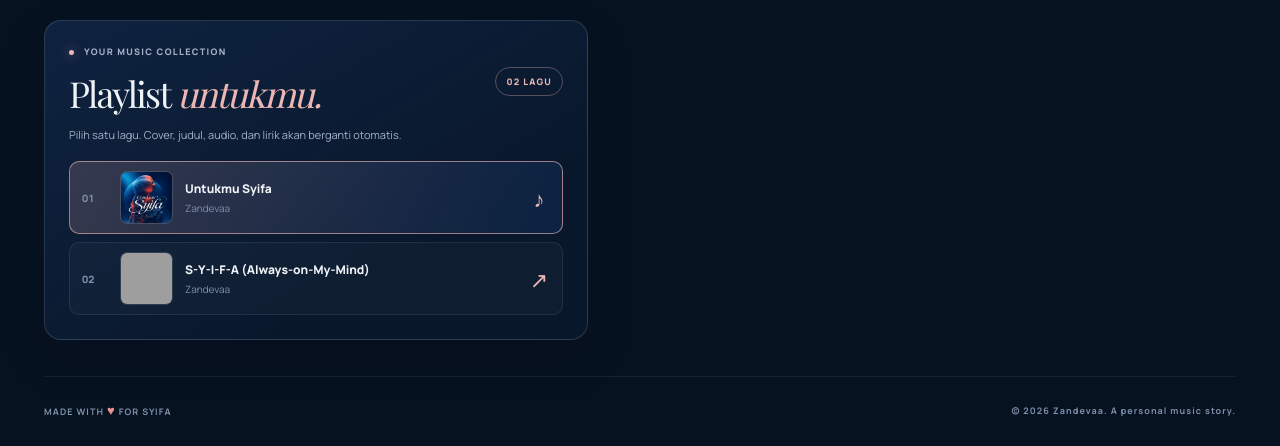
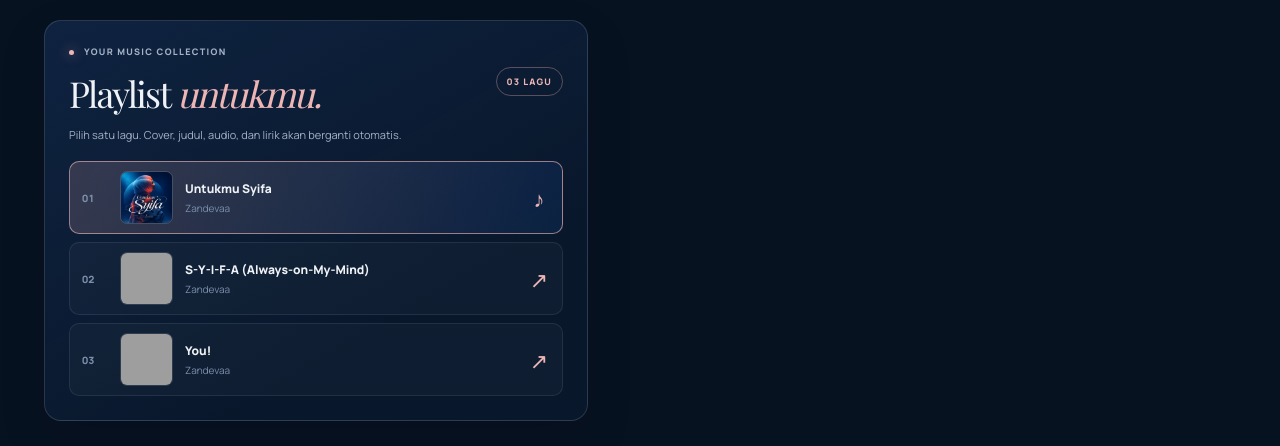
Before and after one commit to fauzanmsc/zandevaa-music, a plain HTML site: page index.html in a window 1280 px wide. Shown: the part 1133-1579 px from the top of the page. Drawn offline with nearby package versions, Linux system fonts and the light colour scheme; no server answers; grey boxes are pictures that could not be loaded; animation ran at ten frames a second; a web font is replaced by a local one.

Commit message:
feat: add new song You! to playlist with assets and lyrics

```diff
--- a/index.html
+++ b/index.html
@@ -86,7 +86,7 @@
             <div class="eyebrow playlist-eyebrow"><span class="eyebrow-dot"></span> YOUR MUSIC COLLECTION</div>
             <h2 id="playlistHeading">Playlist <em>untukmu.</em></h2>
           </div>
-          <span class="playlist-count" id="playlistCount">02 LAGU</span>
+          <span class="playlist-count" id="playlistCount">03 LAGU</span>
         </div>
         <p class="playlist-subtitle">Pilih satu lagu. Cover, judul, audio, dan lirik akan berganti otomatis.</p>
         <div class="playlist-list" id="playlistList" aria-label="Daftar lagu"></div>
--- a/playlist.js
+++ b/playlist.js
@@ -28,5 +28,17 @@ window.PLAYLIST_TRACKS = [
     description: 'Setiap lagu adalah satu cerita baru yang ingin kusampaikan.',
     dedication: 'Cerita selanjutnya, untuk seseorang yang istimewa.',
     date: '18.11.2026'
+  },
+  {
+    id: 'you',
+    title: 'You!',
+    artist: 'Zandevaa',
+    audio: 'assets/You!.mp3',
+    cover: 'assets/cover-3.png', // Simpan cover lagu ke-3 di assets/cover-3.png.
+    lyricFile: 'lyrics/you.txt',
+    lrcFile: 'lyrics/you.lrc',
+    description: 'Satu kata sederhana, tapi selalu cukup untuk menggambarkan semuanya.',
+    dedication: 'Karena pada akhirnya, jawabannya selalu kamu.',
+    date: '20.11.2026'
   }
 ];
```
Also changed, not shown: song/you/index.html (added, +37 -0 lines), assets/og/you.jpg (added), lyrics/you.txt (added), 3 other files.
